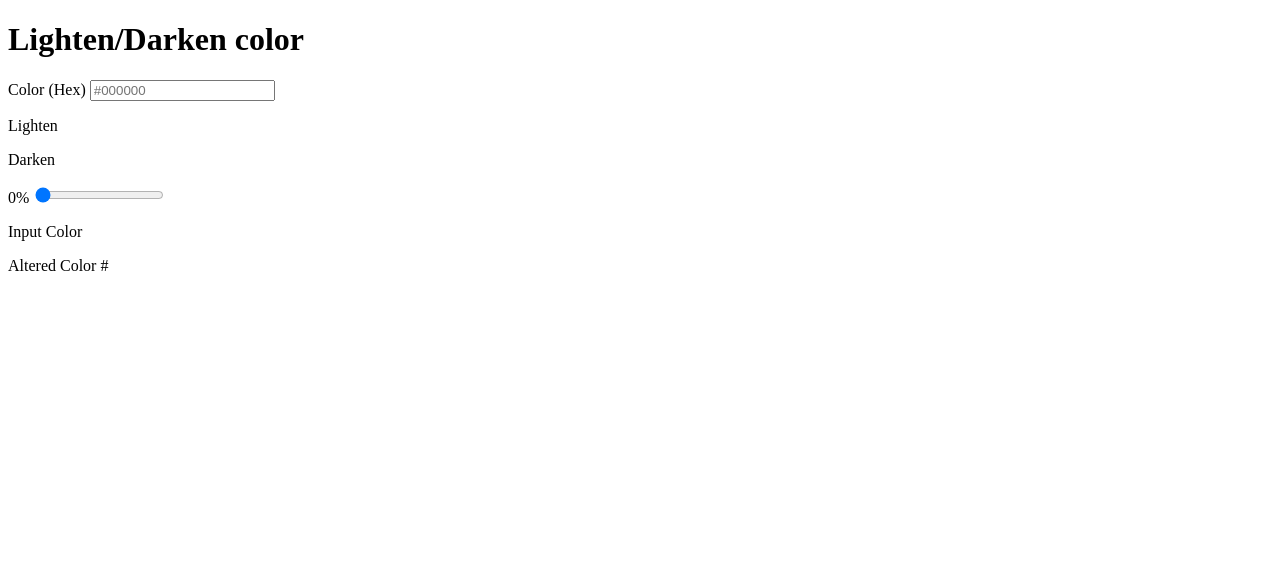
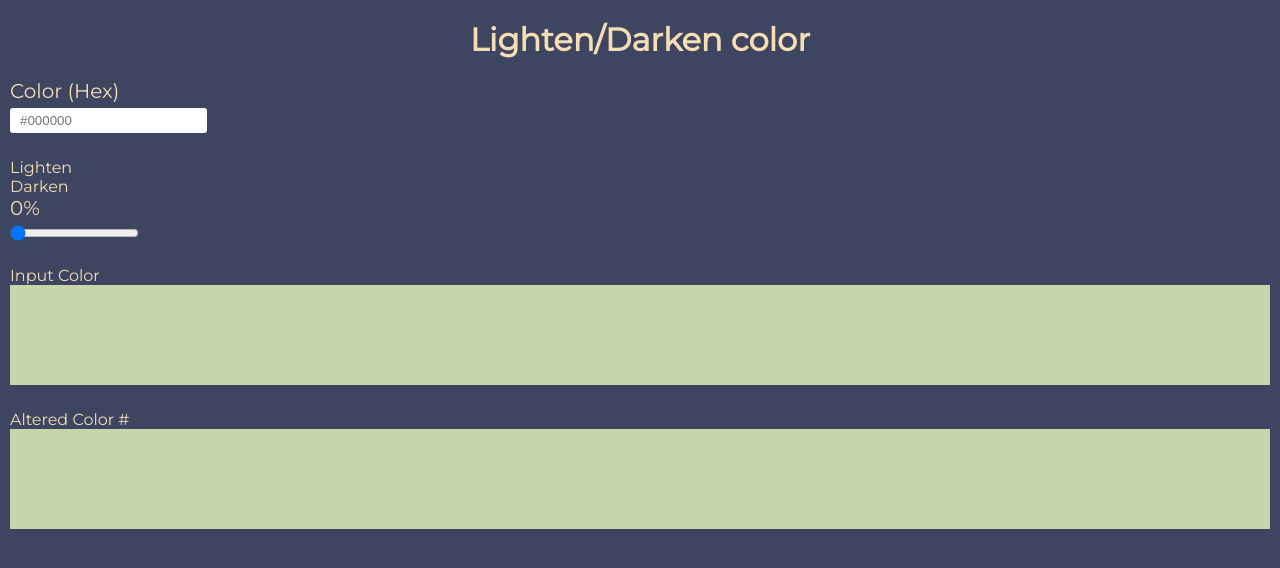
Before and after one commit to h131177/Color-Tool, a plain HTML site: page index.html in a window 1280 px wide. Drawn offline with Linux system fonts and the light colour scheme.

Commit message:
Base styling

```diff
--- a/index.html
+++ b/index.html
@@ -3,7 +3,8 @@
 <head>
     <meta charset="UTF-8">
     <meta name="viewport" content="width=device-width, initial-scale=1.0">
-    <link rel="stylesheet" href="index.css">
+    <link rel="stylesheet" href="styles.css">
+    <link href="https://fonts.googleapis.com/css?family=Montserrat" rel="stylesheet"/>
     <script src="color.js" defer></script>
     <title>Color Tool</title>
 </head>
--- a/styles.css
+++ b/styles.css
@@ -1,4 +1,43 @@
-html, body {
+* {
     margin: 0;
     padding: 0;
 }
+
+body {
+    font-family: 'Montserrat', sans-serif;
+    background-color: #3e4560;
+    color: wheat;
+}
+
+.container {
+    padding: 0 10px;
+}
+
+h1 {
+    text-align: center;
+    margin: 20px;
+    color: d6d5ac;
+}
+
+label {
+    display: block;
+    font-size: 20px;
+    margin-bottom: 5px;
+}
+
+input {
+    margin-bottom: 25px;
+}
+
+input[type="text"] {
+    padding: 5px 10px;
+    border-radius: 3px;
+    border: none;
+}
+
+.box {
+    height: 100px;
+    width: 100%;
+    background-color: #c6d5ac;
+    margin-bottom: 25px;
+}
```
